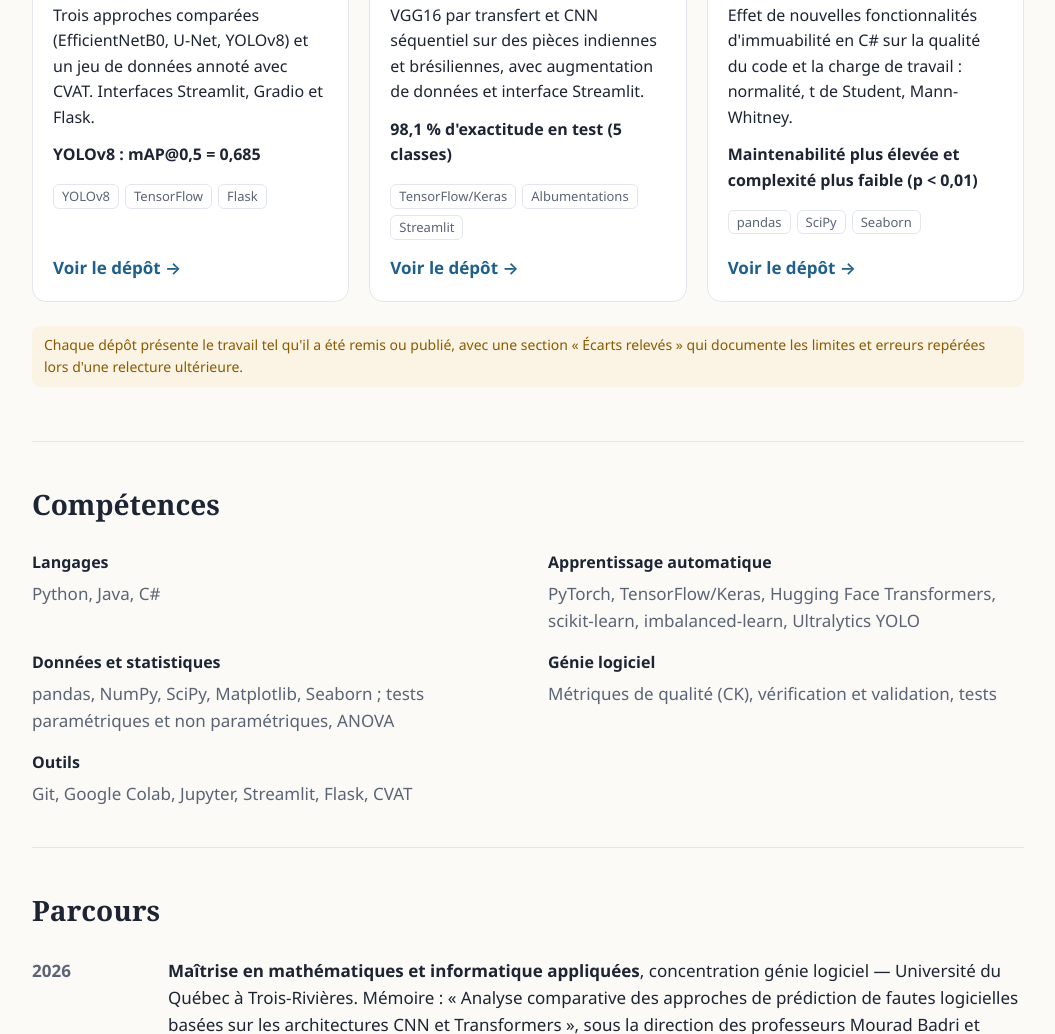
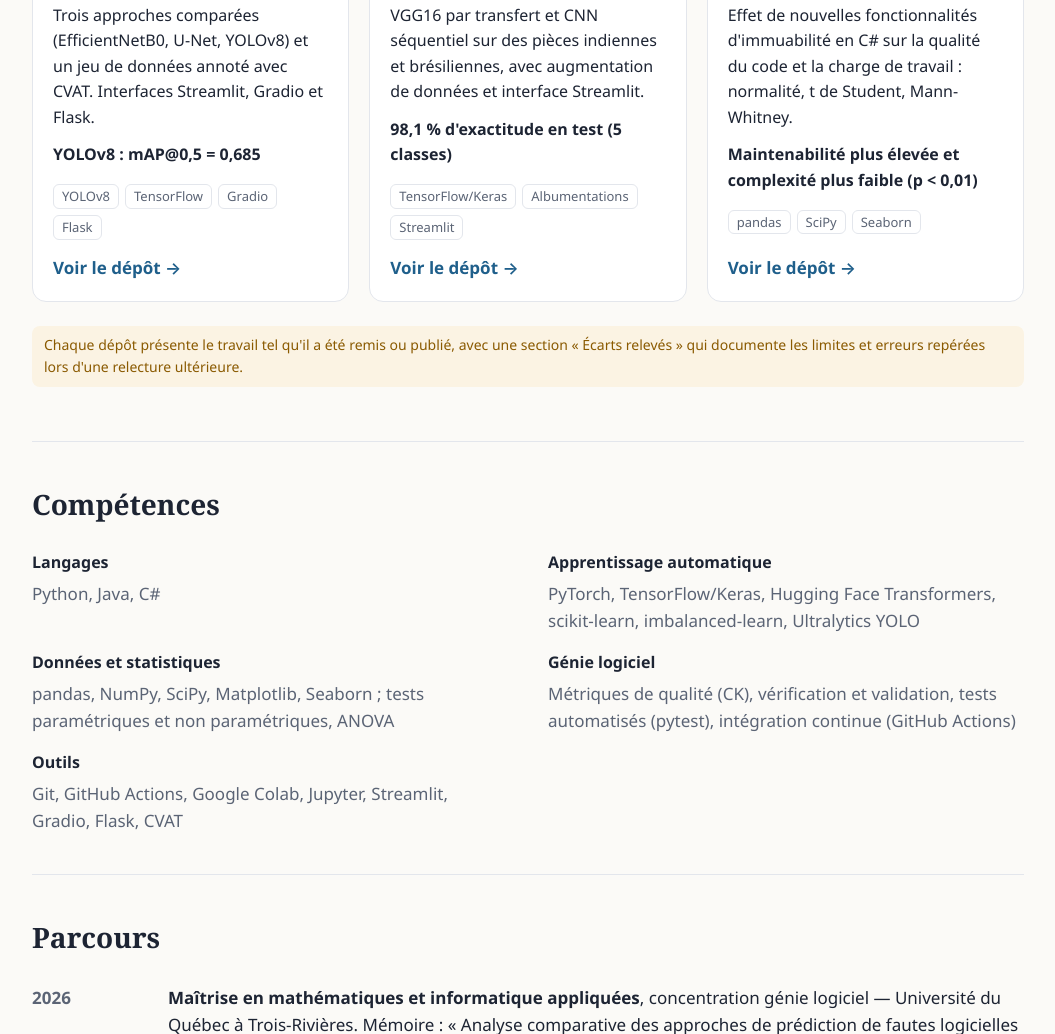
Before and after one commit to mireille-kafando/mireille-kafando.github.io, a plain HTML site: page index.html in a window 1280 px wide. Shown: the part 1629-2663 px from the top of the page, without its empty margins (112-1167 px from the left). Drawn offline with Linux system fonts and the light colour scheme.

Commit message:
Portfolio : tests automatisés et intégration continue, démo Gradio

```diff
--- a/index.html
+++ b/index.html
@@ -124,7 +124,7 @@
         <p data-lang="en">About 45 configurations evaluated on 11 Java projects from the PROMISE corpus (41 versions, 15,775 classes): three standardization strategies, several balancing techniques, and five architectures, from 1D CNNs to multimodal models combining metrics and source code with CodeBERT. Within- and cross-project validation, G-Mean, Friedman tests and variance decomposition.</p>
         <p class="result" data-lang="fr">Les performances plafonnent à 60–66 % de G-Mean ; le CNN1D simple est le modèle le plus performant et le plus stable en inter-projets (66,6 %), et les caractéristiques des projets expliquent environ 77 % de la variance.</p>
         <p class="result" data-lang="en">Performance plateaus at 60–66% G-Mean; the simple 1D CNN is the best and most stable cross-project model (66.6%), and project characteristics explain about 77% of the variance.</p>
-        <div class="chips"><span>PyTorch</span><span>TensorFlow/Keras</span><span>Hugging Face</span><span>scikit-learn</span><span>SciPy</span><span>Friedman · ANOVA · Wilcoxon</span></div>
+        <div class="chips"><span>PyTorch</span><span>TensorFlow/Keras</span><span>Hugging Face</span><span>scikit-learn</span><span>SciPy</span><span>Friedman · ANOVA · Wilcoxon</span><span>pytest · GitHub Actions</span></div>
         <a class="more" href="https://github.com/mireille-kafando/software-defect-prediction-promise"><span data-lang="fr">Code et résultats →</span><span data-lang="en">Code and results →</span></a>
         &nbsp;&nbsp;<a class="more" href="https://github.com/mireille-kafando/software-defect-prediction-promise/tree/main/results/statistiques"><span data-lang="fr">Analyses statistiques →</span><span data-lang="en">Statistical analyses →</span></a>
       </div>
@@ -140,7 +140,7 @@
           <p data-lang="fr">Trois approches comparées (EfficientNetB0, U-Net, YOLOv8) et un jeu de données annoté avec CVAT. Interfaces Streamlit, Gradio et Flask.</p>
           <p data-lang="en">Three approaches compared (EfficientNetB0, U-Net, YOLOv8) and a dataset annotated with CVAT. Streamlit, Gradio and Flask apps.</p>
           <p class="result"><span data-lang="fr">YOLOv8 : mAP@0,5 = 0,685</span><span data-lang="en">YOLOv8: mAP@0.5 = 0.685</span></p>
-          <div class="chips"><span>YOLOv8</span><span>TensorFlow</span><span>Flask</span></div>
+          <div class="chips"><span>YOLOv8</span><span>TensorFlow</span><span>Gradio</span><span>Flask</span></div>
           <a class="more" href="https://github.com/mireille-kafando/pedestrian-detection-adas"><span data-lang="fr">Voir le dépôt →</span><span data-lang="en">View repository →</span></a>
         </div>
       </article>
@@ -182,8 +182,8 @@
       <div><h4><span data-lang="fr">Langages</span><span data-lang="en">Languages</span></h4><p>Python, Java, C#</p></div>
       <div><h4><span data-lang="fr">Apprentissage automatique</span><span data-lang="en">Machine learning</span></h4><p>PyTorch, TensorFlow/Keras, Hugging Face Transformers, scikit-learn, imbalanced-learn, Ultralytics YOLO</p></div>
       <div><h4><span data-lang="fr">Données et statistiques</span><span data-lang="en">Data and statistics</span></h4><p>pandas, NumPy, SciPy, Matplotlib, Seaborn ; <span data-lang="fr">tests paramétriques et non paramétriques, ANOVA</span><span data-lang="en">parametric and non-parametric tests, ANOVA</span></p></div>
-      <div><h4><span data-lang="fr">Génie logiciel</span><span data-lang="en">Software engineering</span></h4><p><span data-lang="fr">Métriques de qualité (CK), vérification et validation, tests</span><span data-lang="en">Quality metrics (CK), verification and validation, testing</span></p></div>
-      <div><h4><span data-lang="fr">Outils</span><span data-lang="en">Tools</span></h4><p>Git, Google Colab, Jupyter, Streamlit, Flask, CVAT</p></div>
+      <div><h4><span data-lang="fr">Génie logiciel</span><span data-lang="en">Software engineering</span></h4><p><span data-lang="fr">Métriques de qualité (CK), vérification et validation, tests automatisés (pytest), intégration continue (GitHub Actions)</span><span data-lang="en">Quality metrics (CK), verification and validation, automated testing (pytest), continuous integration (GitHub Actions)</span></p></div>
+      <div><h4><span data-lang="fr">Outils</span><span data-lang="en">Tools</span></h4><p>Git, GitHub Actions, Google Colab, Jupyter, Streamlit, Gradio, Flask, CVAT</p></div>
     </div>
   </section>
 
```
